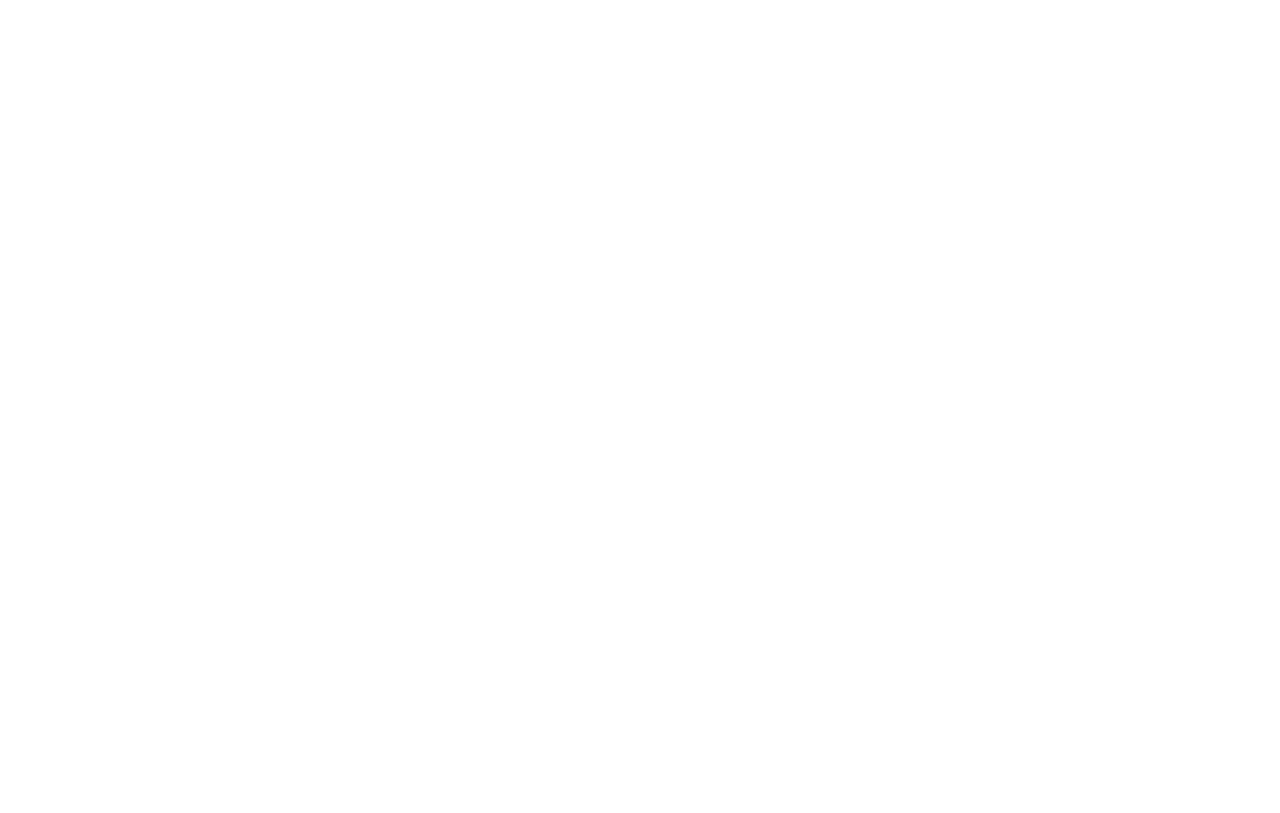
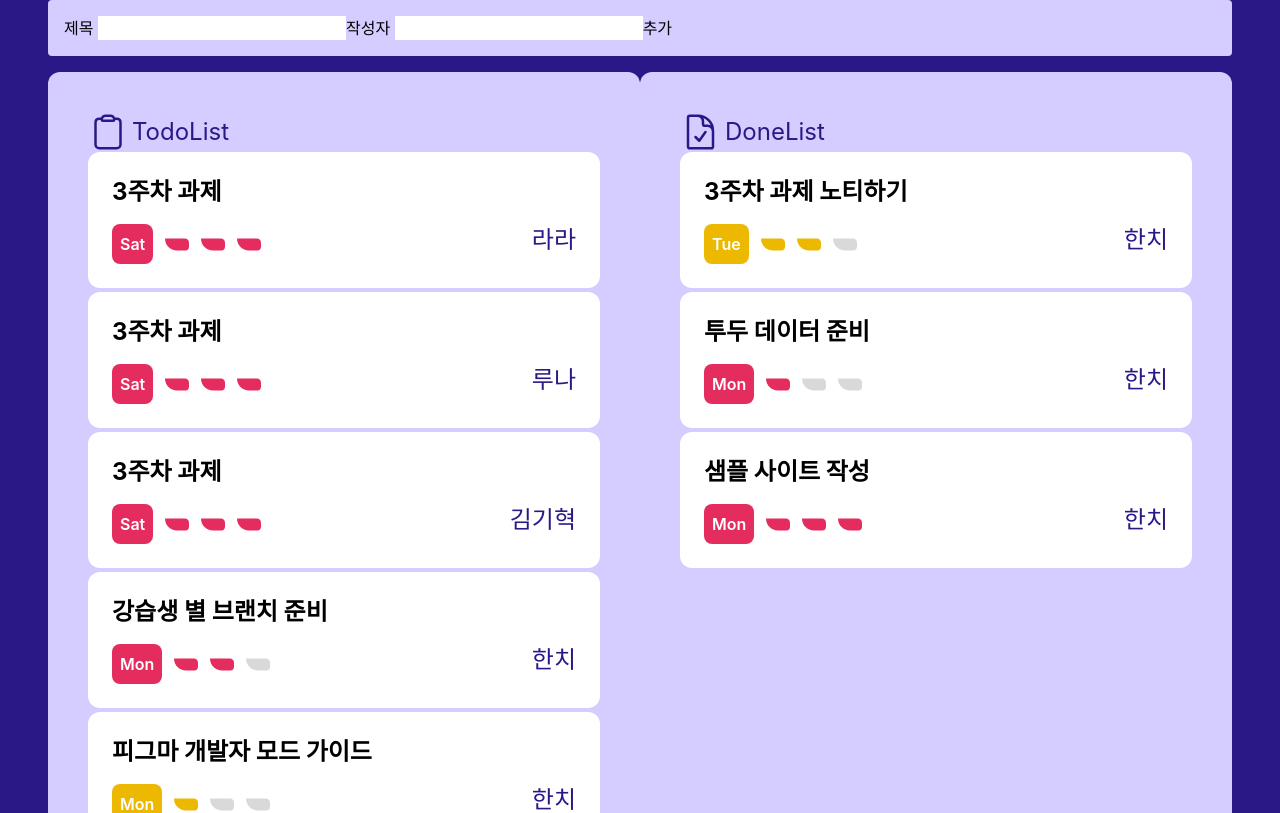
Before and after one commit to lindychi/frontend-bootcamp, a React (Create React App) app: page / in a window 1280 px wide. Shown: the top 813 px of the page. Built offline with nearby package versions, Linux system fonts and the light colour scheme.

Commit message:
fix: 임시 코드 복구

```diff
--- a/src/App.tsx
+++ b/src/App.tsx
@@ -1,12 +1,58 @@
-import React from "react";
+import React, { useState } from "react";
 import "./App.css";
-import { todoData } from "./consts/todoList";
+import { todoData as originTodoData } from "./consts/todoList";
+import TodoList from "./components/TodoList";
 
 function App() {
+  const [title, setTitle] = useState("");
+  const [author, setAuthor] = useState("");
+  const [todoData, setTodoData] = useState(originTodoData);
   const todoList = todoData.filter((item) => item.progress === "TODO");
   const doneList = todoData.filter((item) => item.progress === "DONE");
 
-  return <div></div>;
+  return (
+    <div className="flex items-center justify-center h-full min-h-screen bg-blue-800 gap-1">
+      <div className="flex flex-col gap-4">
+        <div className="p-4 bg-blue-100 rounded">
+          제목{" "}
+          <input
+            type="text"
+            value={title}
+            onChange={(event) => setTitle(event.target.value)}
+          />
+          작성자{" "}
+          <input
+            type="text"
+            value={author}
+            onChange={(e) => setAuthor(e.target.value)}
+          />
+          <button
+            onClick={() => {
+              setTodoData([
+                ...todoData,
+                {
+                  title,
+                  progress: "TODO",
+                  level: 1,
+                  priority: "high",
+                  dueDate: "Mon",
+                  author,
+                },
+              ]);
+              setTitle("");
+              setAuthor("");
+            }}
+          >
+            추가
+          </button>
+        </div>
+        <div className="flex">
+          <TodoList icon={<TodoIcon />} title="TodoList" list={todoList} />
+          <TodoList icon={<DoneIcon />} title="DoneList" list={doneList} />
+        </div>
+      </div>
+    </div>
+  );
 }
 
 export const TodoIcon = () => {
--- /dev/null
+++ b/src/components/TodoList/index.tsx
@@ -0,0 +1,21 @@
+import React, { ReactNode } from "react";
+import TodoListItem from "../TodoListItem";
+
+type Props = { icon: ReactNode; title?: string; list?: any[] };
+
+export default function TodoList({ icon, title, list }: Props) {
+  return (
+    <div className="bg-blue-100 rounded-xl p-10">
+      <div className="flex gap-1 items-center text-2xl text-blue-800">
+        {icon}
+        {title}
+      </div>
+
+      <div className="flex flex-col gap-1">
+        {list?.map((item) => (
+          <TodoListItem {...item} />
+        ))}
+      </div>
+    </div>
+  );
+}
--- /dev/null
+++ b/src/components/TodoListItem/index.tsx
@@ -0,0 +1,60 @@
+import React from "react";
+import { TodoItem } from "../../consts/todoList";
+import clsx from "clsx";
+
+type Props = TodoItem & {};
+
+export default function TodoListItem({
+  title,
+  author,
+  dueDate,
+  priority,
+  level,
+}: Props) {
+  return (
+    <div className="bg-white p-6 rounded-xl flex flex-col gap-4 w-[512px]">
+      <div className=" text-2xl font-bold">{title}</div>
+      <div className="flex gap-4 justify-between">
+        <div className="flex items-center gap-3">
+          <div
+            className={clsx([
+              "text-white",
+              "rounded-lg",
+              "p-2",
+              "font-semibold",
+              {
+                "bg-priority-high": priority === "high",
+                "bg-priority-medium": priority === "medium",
+                "bg-priority-low": priority === "low",
+              },
+            ])}
+          >
+            {dueDate}
+          </div>
+          {[1, 2, 3].map((item) => (
+            <svg
+              width="24"
+              height="25"
+              viewBox="0 0 24 25"
+              fill="none"
+              xmlns="http://www.w3.org/2000/svg"
+            >
+              <path
+                d="M0 6.5H20C22.2091 6.5 24 8.29086 24 10.5V15.0714C24 16.965 22.465 18.5 20.5714 18.5H12C5.37258 18.5 0 13.1274 0 6.5Z"
+                className={clsx([
+                  {
+                    "fill-priority-high": priority === "high",
+                    "fill-priority-medium": priority === "medium",
+                    "fill-priority-low": priority === "low",
+                    "!fill-priority-inactive": item > level,
+                  },
+                ])}
+              />
+            </svg>
+          ))}
+        </div>
+        <div className=" text-2xl text-blue-800">{author}</div>
+      </div>
+    </div>
+  );
+}
```
